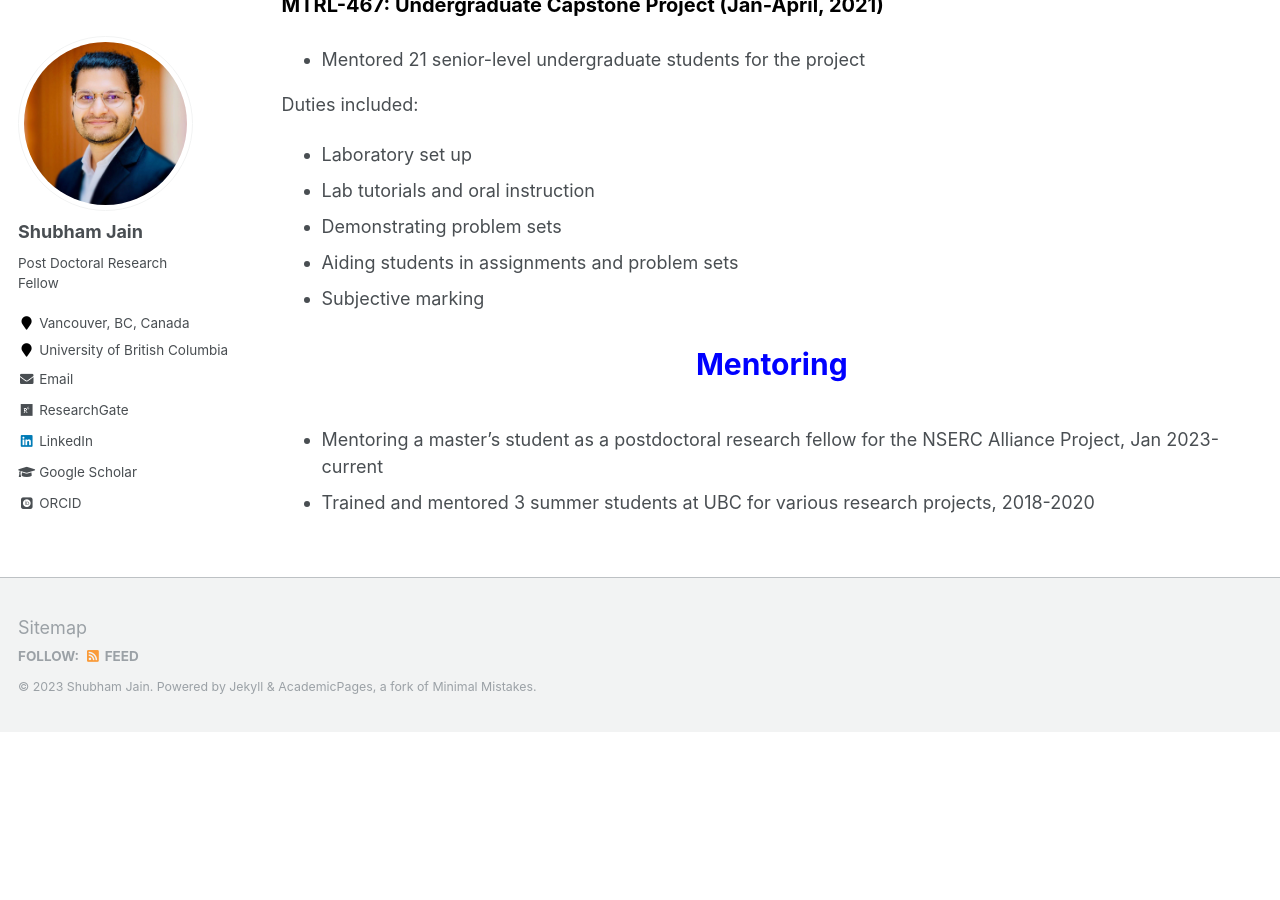
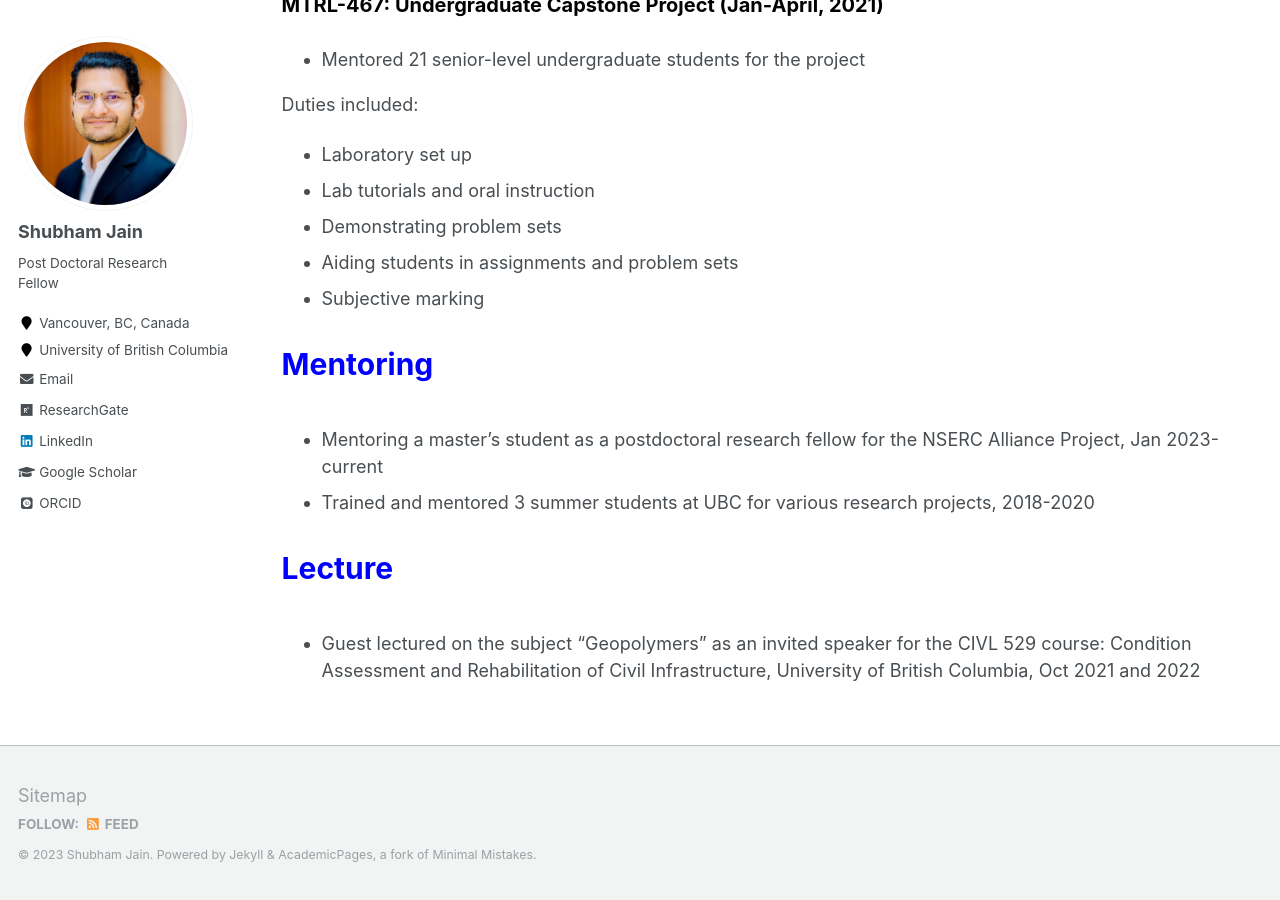
Before and after one commit to shubhamj2611/shubhamj2611.github.io, a Jekyll site: the page built from _pages/teaching.md, in a window 1280 px wide and 900 px high, scrolled down 1012 px. Built offline with Jekyll 4.4.1, drawn with Linux system fonts in a browser that asks for light colours; some web fonts are replaced; before the commit the page ends 1744 px from its top, so only the background shows below that.

Commit message:
Update teaching.md

```diff
--- a/_pages/teaching.md
+++ b/_pages/teaching.md
@@ -5,7 +5,7 @@ permalink: /teaching/
 author_profile: true
 ---
 
-<p style="text-align:center; color:Blue; font-size:30px; font-weight:bold;"> Postdoctoral Teaching Fellow </p>
+<p style="text-align:left; color:Blue; font-size:30px; font-weight:bold;"> Postdoctoral Teaching Fellow </p>
 
 <p style="text-align:left; color:Black; font-size:20px; font-weight:bold;"> MTRL-382: Undergraduate Ceramics lab (Jan-April, 2023)</p>
 
@@ -16,7 +16,7 @@ Duties included:
 * Evaluation / rectification of anomalies arising during the lab experiments
 * Training of other TA’s for the lab
 
-<p style="text-align:center; color:Blue; font-size:30px; font-weight:bold;"> Teaching Assistant </p>
+<p style="text-align:left; color:Blue; font-size:30px; font-weight:bold;"> Teaching Assistant </p>
 
 <p style="text-align:left; color:Black; font-size:20px; font-weight:bold;"> MTRL-382: Undergraduate Ceramics Lab (Jan-April, 2016-2022) </p>
 
@@ -41,7 +41,11 @@ Duties included:
 *  Aiding students in assignments and problem sets
 *  Subjective marking
 
-<p style="text-align:center; color:Blue; font-size:30px; font-weight:bold;"> Mentoring </p>
+<p style="text-align:left; color:Blue; font-size:30px; font-weight:bold;"> Mentoring </p>
 
 *	Mentoring a master’s student as a postdoctoral research fellow for the NSERC Alliance Project, Jan 2023-current
 *	Trained and mentored 3 summer students at UBC for various research projects, 2018-2020
+
+<p style="text-align:left; color:Blue; font-size:30px; font-weight:bold;"> Lecture </p>
+
+*	Guest lectured on the subject “Geopolymers” as an invited speaker for the CIVL 529 course: Condition Assessment and Rehabilitation of Civil Infrastructure, University of British Columbia, Oct 2021 and 2022
```
